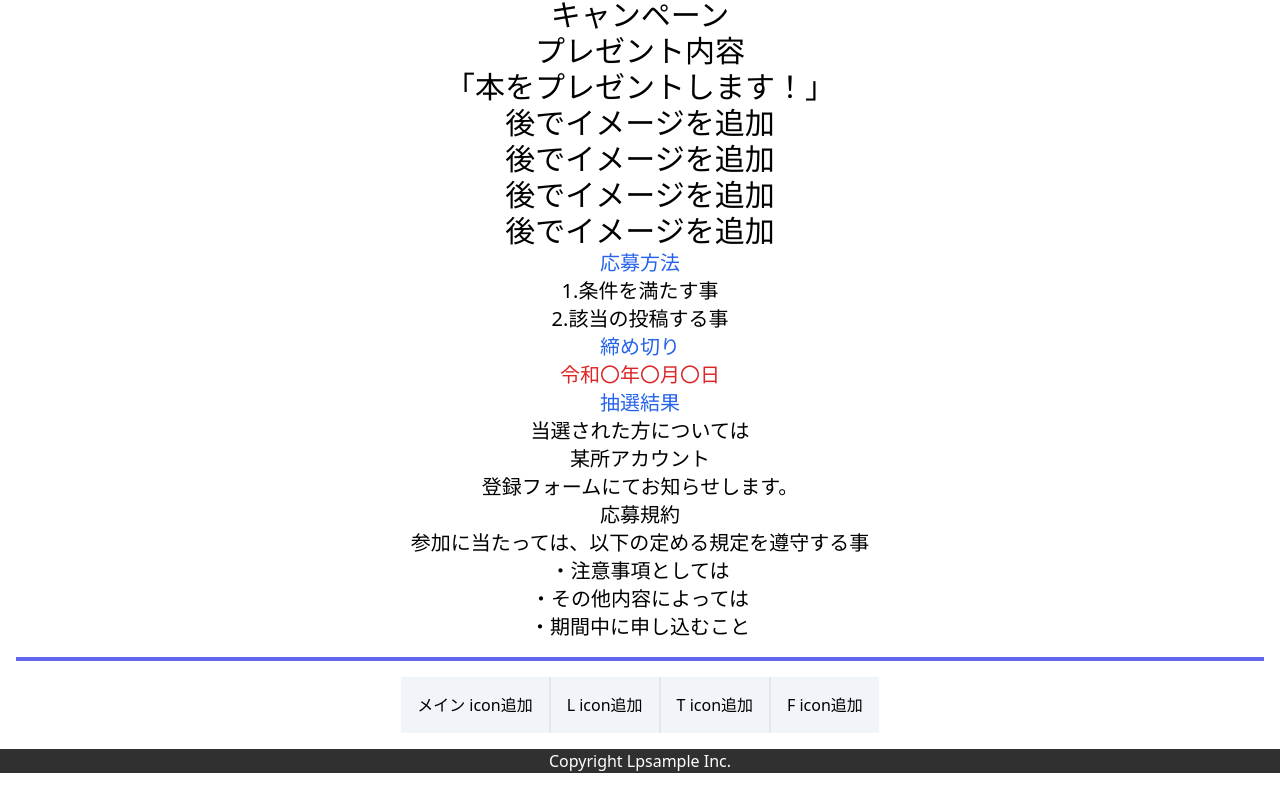
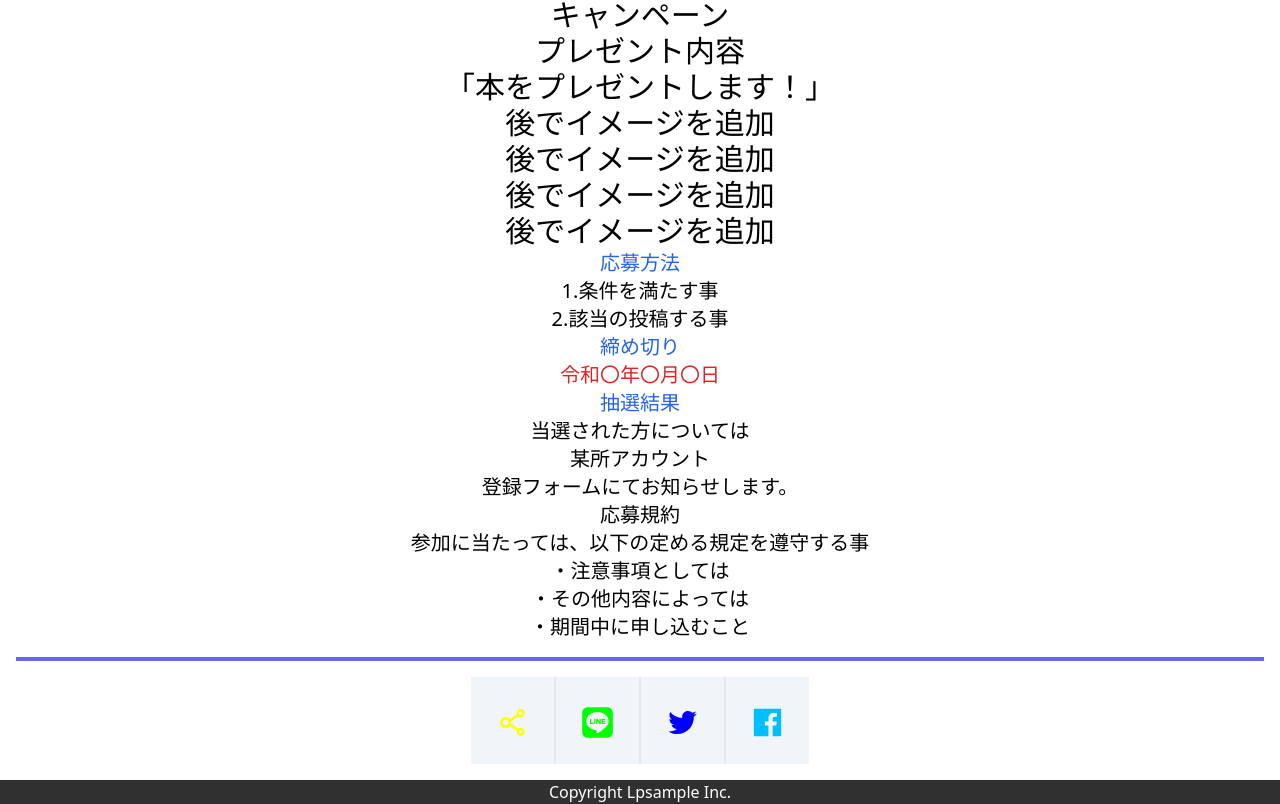
Before and after one commit to miox115/LPsample, a React (Create React App) app: page / in a window 1280 px wide. Shown: the part 471-1275 px from the top of the page. Before the commit the page ends 1244 px from the top, so only its background shows below. Built offline with nearby package versions, Linux system fonts and the light colour scheme.

Commit message:
IconコンポネントにIconを追加

```diff
--- a/src/components/Icon.jsx
+++ b/src/components/Icon.jsx
@@ -1,20 +1,30 @@
 import React from 'react'
+import { AiOutlineShareAlt,AiOutlineTwitter, AiFillFacebook } from 'react-icons/ai';
+import { FaLine } from 'react-icons/fa';
 
 export const Icon = () => {
     return (
         <>
             <ul class="flex justify-center m-4 border-t-4 border-indigo-500">
                 <li class="mt-4 p-4 bg-slate-100">
-                    <a href="#">メイン icon追加</a>
+                    <a href="#">
+                    <h3 class="m-2 pt-1"> < AiOutlineShareAlt size={35} color={'#ffff00'} /></h3>
+                    </a>
                 </li>
                 <li class="mt-4 p-4 bg-slate-100 border-x-2">
-                    <a href="https://line.me/ja/">L icon追加</a>
+                    <a href="https://line.me/ja/">
+                        <h3 class="m-2 pt-1"> < FaLine size={35} color={'#00ff00'} /></h3>
+                    </a>
                 </li>
                 <li class="mt-4 p-4 bg-slate-100 border-r-2">
-                    <a href="https://twitter.com/login">T icon追加</a>
+                    <a href="https://twitter.com/login">
+                        <h3 class="m-2 pt-1"> <  AiOutlineTwitter size={35} color={'#0000ff'} /></h3>
+                    </a>
                 </li>
                 <li class="mt-4 p-4 bg-slate-100">
-                    <a href="https://ja-jp.facebook.com/">F icon追加</a>
+                    <a href="https://ja-jp.facebook.com/">
+                        <h3 class="m-2 pt-1"> <AiFillFacebook size={35} color={'#00bfff'} /></h3>
+                    </a>
                 </li>
             </ul>
         </>
```
